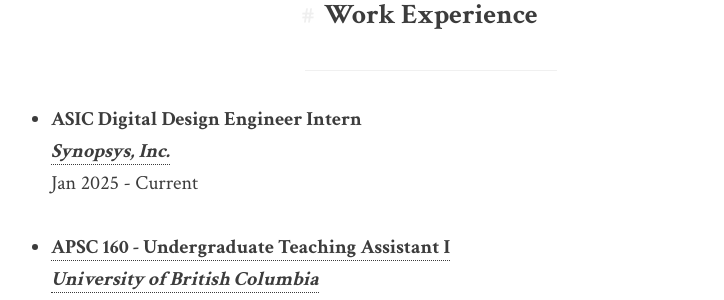
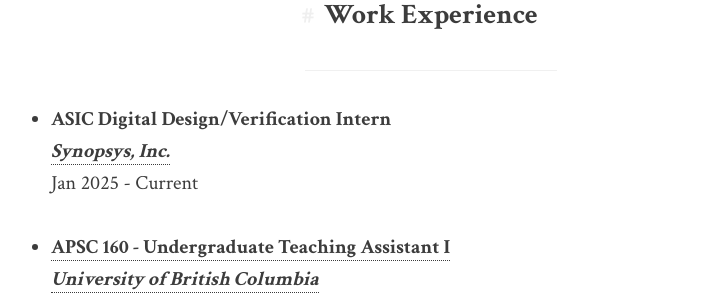
Before and after one commit to shihlings/website, a Jekyll site: the page built from resume/index.md, in a window 1280 px wide and 900 px high, scrolled down 568 px. Shown: the part 154-454 px from the top of the window, without its empty margins (209-933 px from the left). Built offline with Jekyll 4.4.1, drawn with Linux system fonts in a browser that asks for light colours.

Commit message:
update resume

```diff
--- a/resume/index.md
+++ b/resume/index.md
@@ -12,7 +12,7 @@ navbar_title: Resume
   Sep 2022 - May 2027
 
 <hr><center><h2>Work Experience</h2></center><hr>
-- **ASIC Digital Design Engineer Intern** <br>
+- **ASIC Digital Design/Verification Intern** <br>
   [**_Synopsys, Inc._**](https://www.synopsys.com/){:target="_blank"} <br>
   Jan 2025 - Current <br>
 
```
Also changed, not shown: 1 other file.
